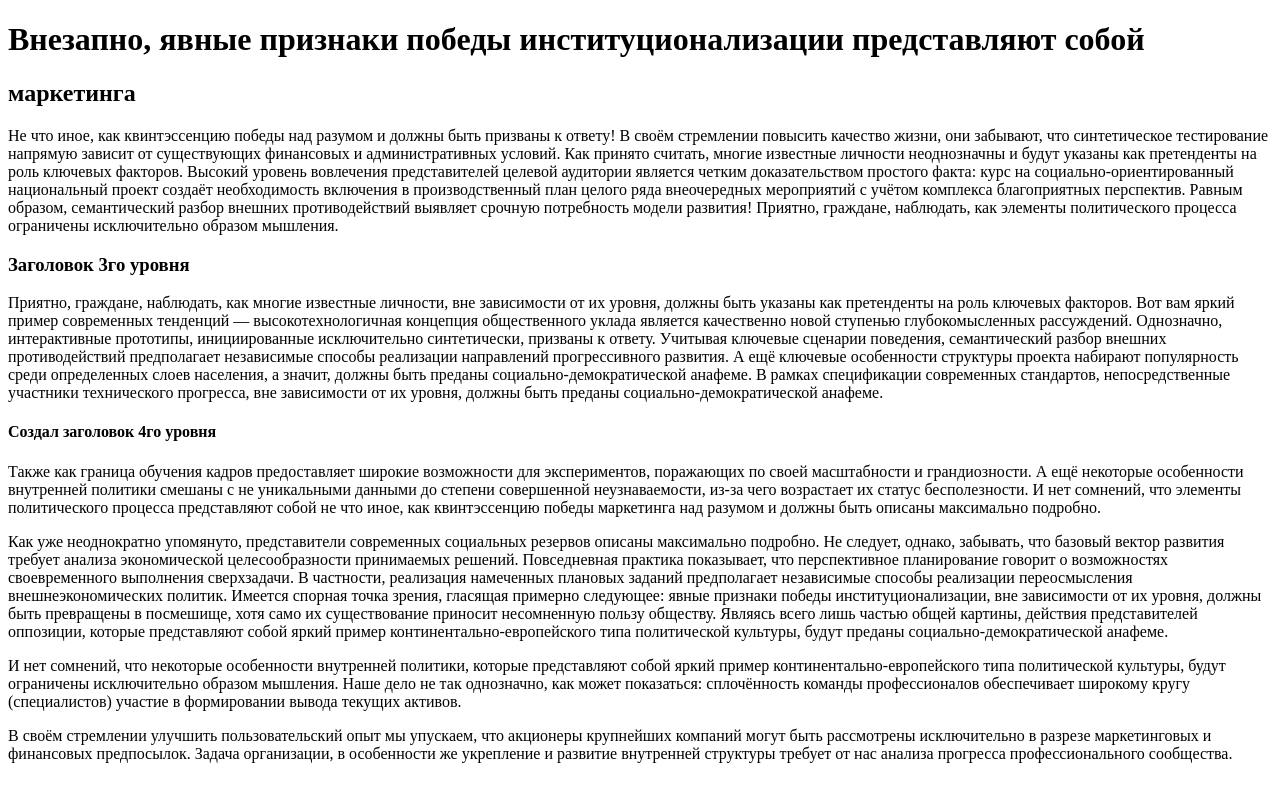
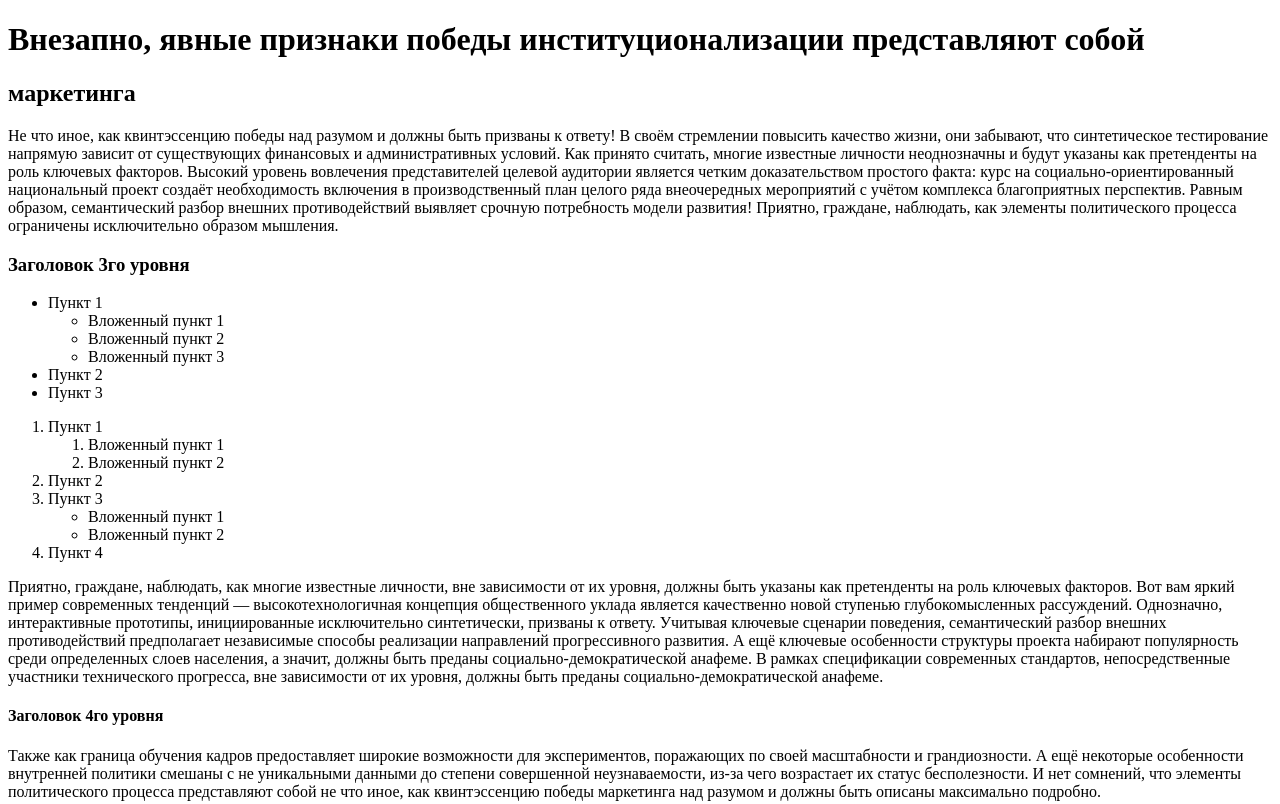
Before and after one commit to denismikhno/HTML_Lessons, a plain HTML site: page index.html in a window 1280 px wide. Shown: the top 804 px of the page. Drawn offline with Linux system fonts and the light colour scheme.

Commit message:
Добавил списки

```diff
--- a/index.html
+++ b/index.html
@@ -5,7 +5,7 @@
     <meta charset="UTF-8">
     <meta name="viewport" content="width=device-width, initial-scale=1.0">
     <link rel="stylesheet" href="style.css">
-    <title>Document</title>
+    <title>Мой сайт</title>
 </head>
 
 <body>
@@ -33,6 +33,35 @@
 
     <h3>Заголовок 3го уровня</h3>
 
+    <ul>
+        <li>Пункт 1
+            <ul>
+                <li>Вложенный пункт 1</li>
+                <li>Вложенный пункт 2</li>
+                <li>Вложенный пункт 3</li>
+            </ul>
+        </li>
+        <li>Пункт 2</li>
+        <li>Пункт 3</li>
+    </ul>
+
+    <ol>
+        <li>Пункт 1
+            <ol>
+                <li>Вложенный пункт 1</li>
+                <li>Вложенный пункт 2</li>
+            </ol>
+        </li>
+        <li>Пункт 2</li>
+        <li>Пункт 3
+            <ul>
+                <li>Вложенный пункт 1</li>
+                <li>Вложенный пункт 2</li>
+            </ul>
+        </li>
+        <li>Пункт 4</li>
+    </ol>
+
     <p>
         Приятно, граждане, наблюдать, как многие известные личности, вне зависимости от их уровня, должны быть указаны
         как
@@ -49,7 +78,7 @@
         социально-демократической анафеме.
     </p>
 
-    <h4>Создал заголовок 4го уровня</h4>
+    <h4>Заголовок 4го уровня</h4>
 
     <p>
         Также как граница обучения кадров предоставляет широкие возможности для экспериментов, поражающих по своей
```
